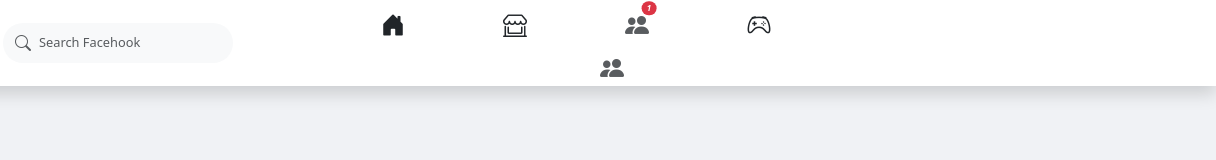
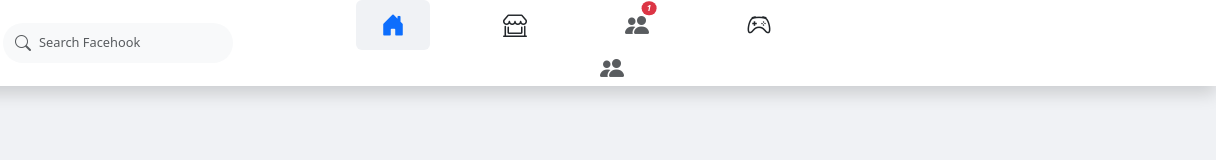
Before and after one commit to Sameermd16/Facebook-UI-with-Bootstrap, a website built with Parcel: page src/feed.html in a window 1280 px wide. In both pictures the pointer is over the icon 457 px from the left and 24 px from the top of the page. Shown: the full height of the page, 64-1280 px from the left. Built offline with nearby package versions, Linux system fonts and the light colour scheme.

Commit message:
minor nav changes

```diff
--- a/src/assets/scss/abstracts/_variables.scss
+++ b/src/assets/scss/abstracts/_variables.scss
@@ -1,4 +1 @@
 // $btn-padding-y: 5rem;
-// .fs-0{
-//     font-size: 4rem;
-// }
--- a/src/assets/scss/main.scss
+++ b/src/assets/scss/main.scss
@@ -19,6 +19,21 @@
 .bg-gray{
     background-color: #f0f2f5;
 }
+
+// nav button
+.nav_btn:hover i{
+    color: #0d6efd;
+}
+.nav_btn button:hover{
+    background-color: #f0f2f5;
+}
+.nav_btn-active i {
+    color: #0d6efd;
+}
+
+
+
+
 @media (min-width: 992px) {
     footer{
       position: fixed;
```
Also changed, not shown: 2 other files.
